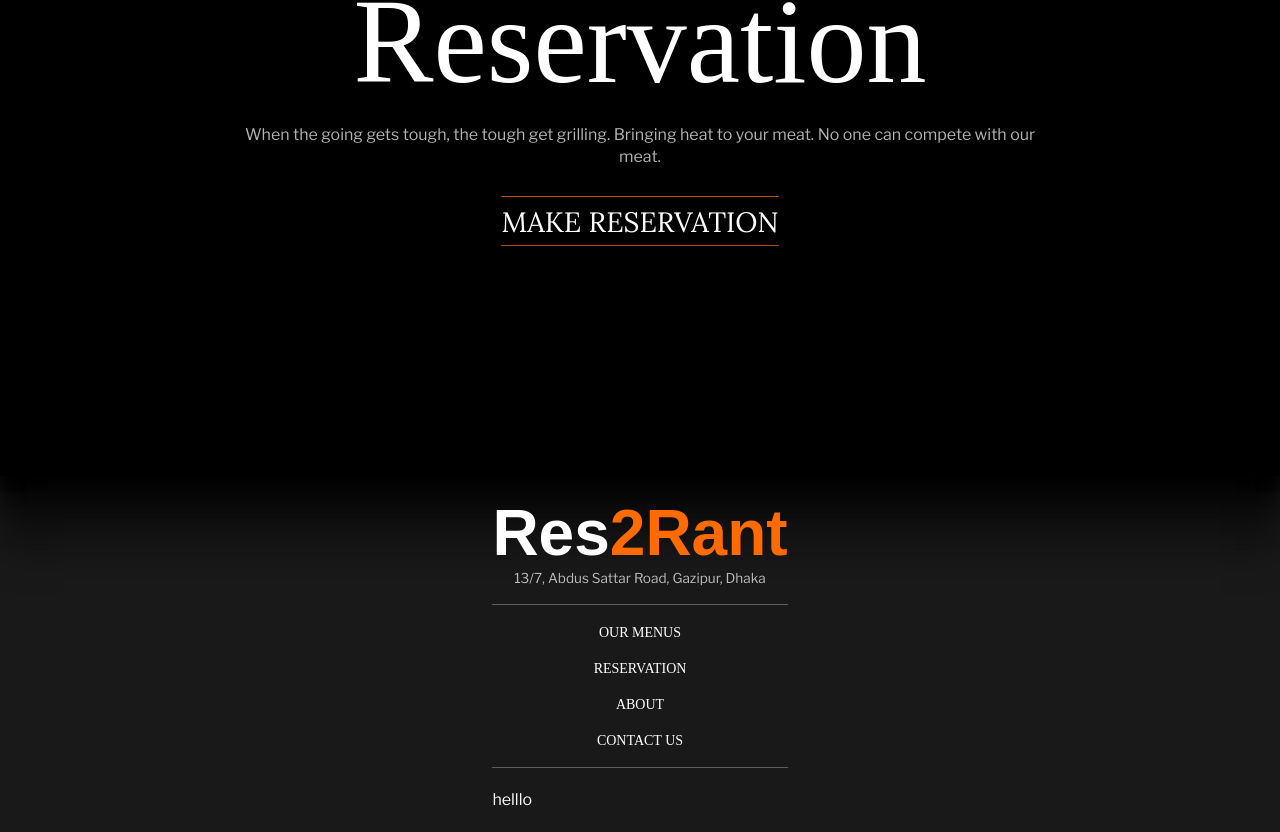
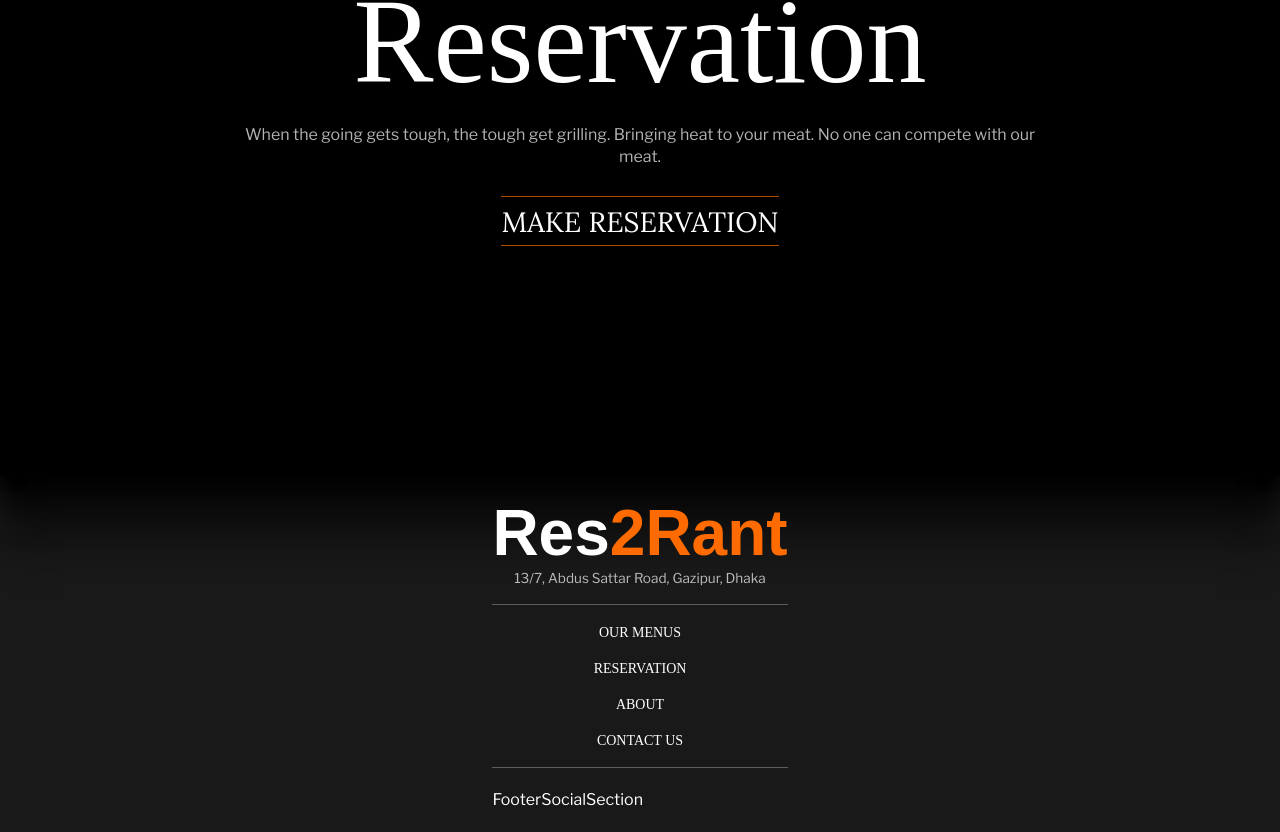
Before and after one commit to nazmus767921/Restaurant_project-1.00, a React (Vite) app: page / in a window 1280 px wide. Shown: the part 2898-3730 px from the top of the page. Built offline with nearby package versions, Linux system fonts and the light colour scheme; a web font is replaced by a local one.

Commit message:
M: Added footer social section ()

```diff
--- a/src/components/UI/Footer/components/FooterExtras/FooterExtras.jsx
+++ b/src/components/UI/Footer/components/FooterExtras/FooterExtras.jsx
@@ -1,7 +1,12 @@
+import FooterSocialSection from "./FooterSocialSection/FooterSocialSection";
 import { Wrapper } from "./style/FooterExtras.styles";
 
 const FooterExtras = () => {
-	return <Wrapper>helllo</Wrapper>;
+	return (
+		<Wrapper>
+			<FooterSocialSection />
+		</Wrapper>
+	);
 };
 
 export default FooterExtras;
```
